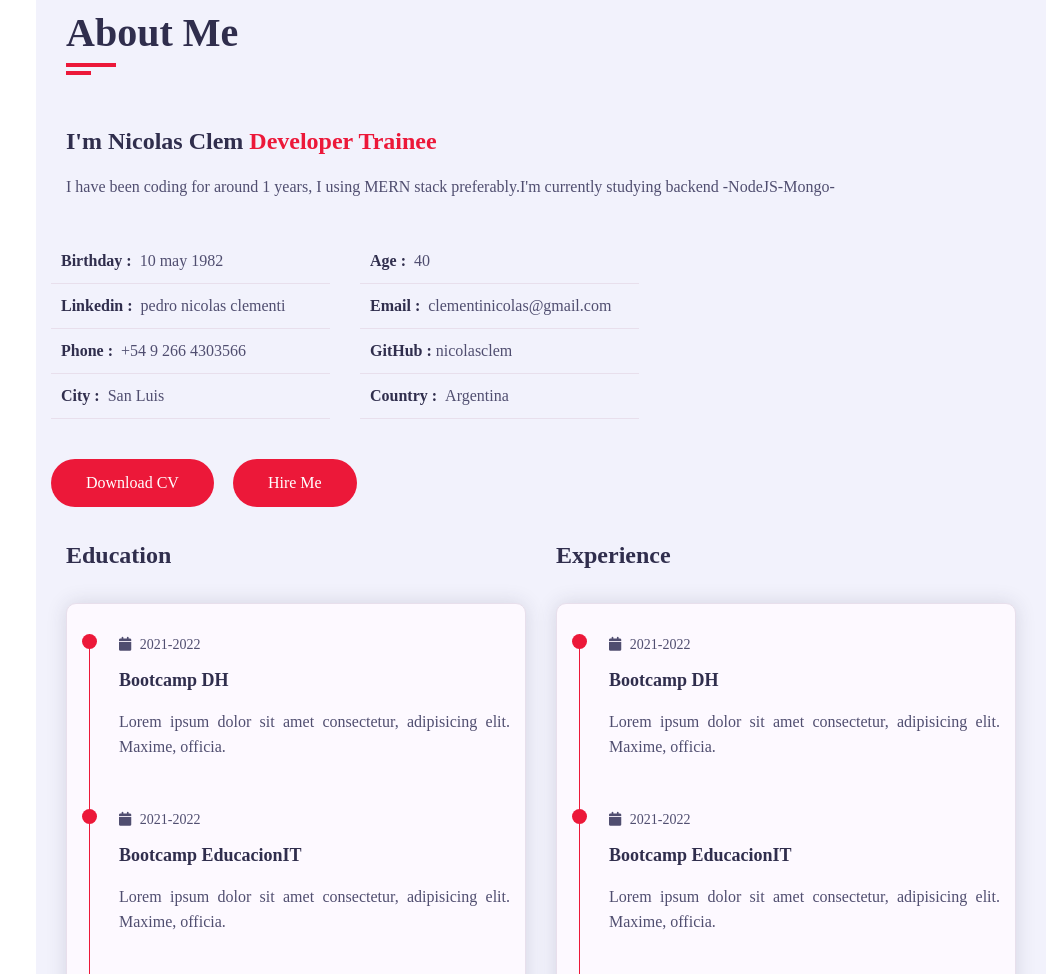
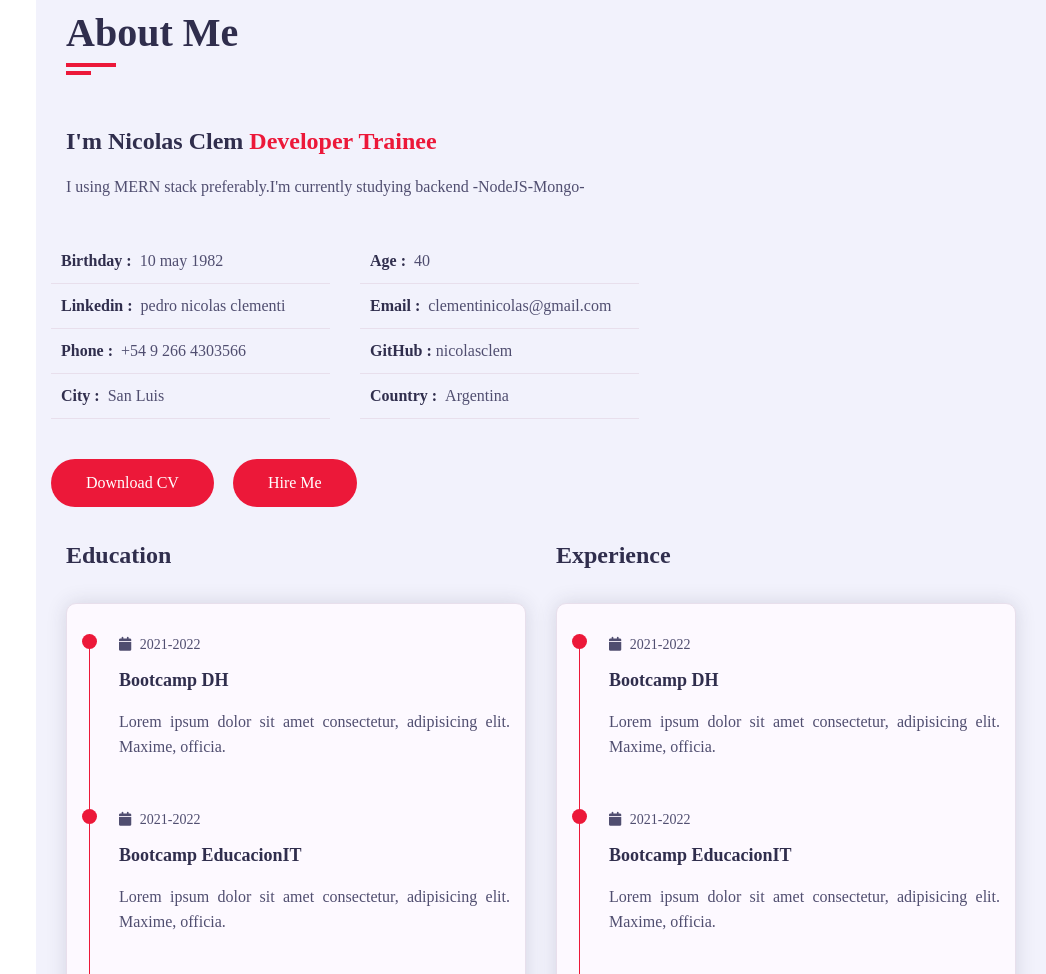
Before and after one commit to nicolasclem/Portfolio22, a plain HTML site: page index.html in a window 1280 px wide. Shown: the part 857-1831 px from the top of the page, without its empty margins (234-1280 px from the left). Drawn offline with nearby package versions, Linux system fonts and the light colour scheme; a web font is replaced by a local one.

Commit message:
correciones en textos

```diff
--- a/index.html
+++ b/index.html
@@ -71,7 +71,7 @@
                             <div class="row">
                                 <div class="about-text padd-15">
                                     <h3>I'm Nicolas Clem <span> Developer Trainee</span></h3>
-                                    <p>I have been coding for around 1 years, I using MERN stack preferably.I'm currently studying   backend  -NodeJS-Mongo-</p>
+                                    <p>I using MERN stack preferably.I'm currently studying   backend  -NodeJS-Mongo-</p>
                                 </div>
                             </div>
                             <div class="row">
```
